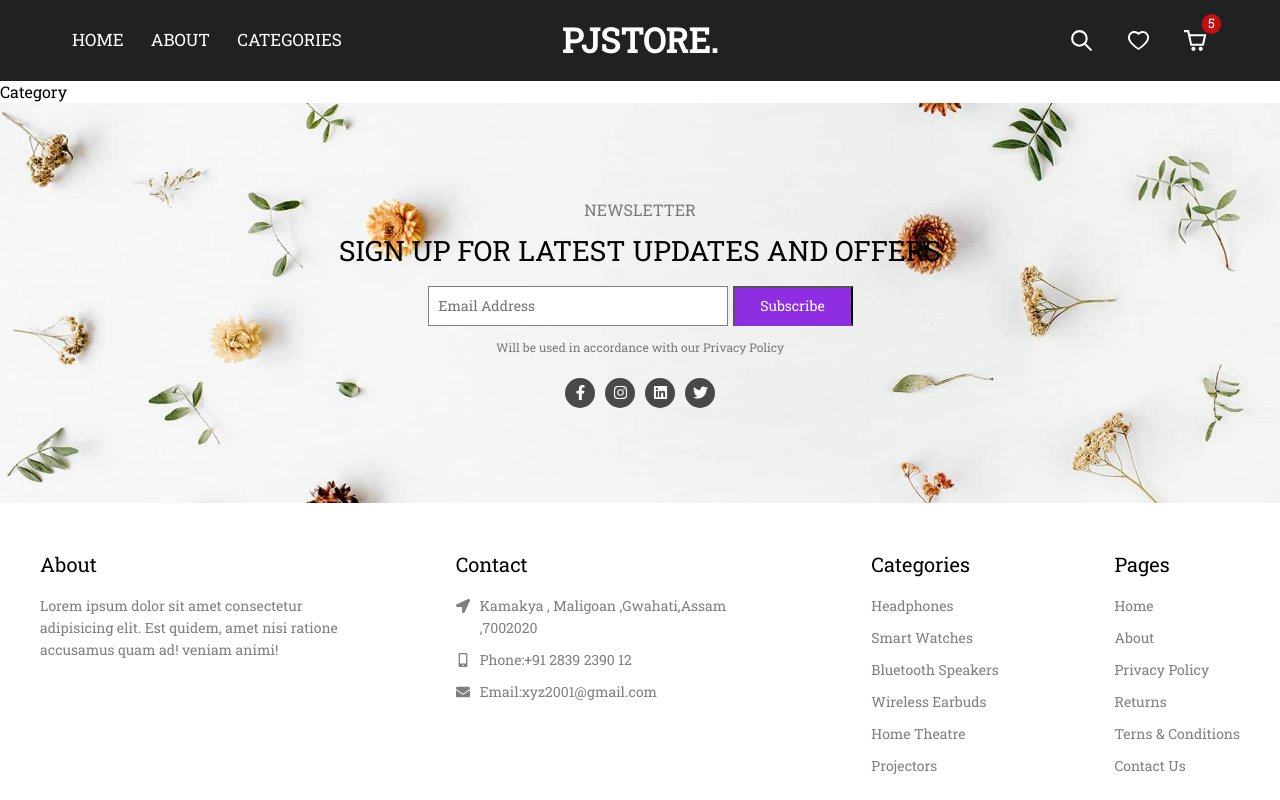
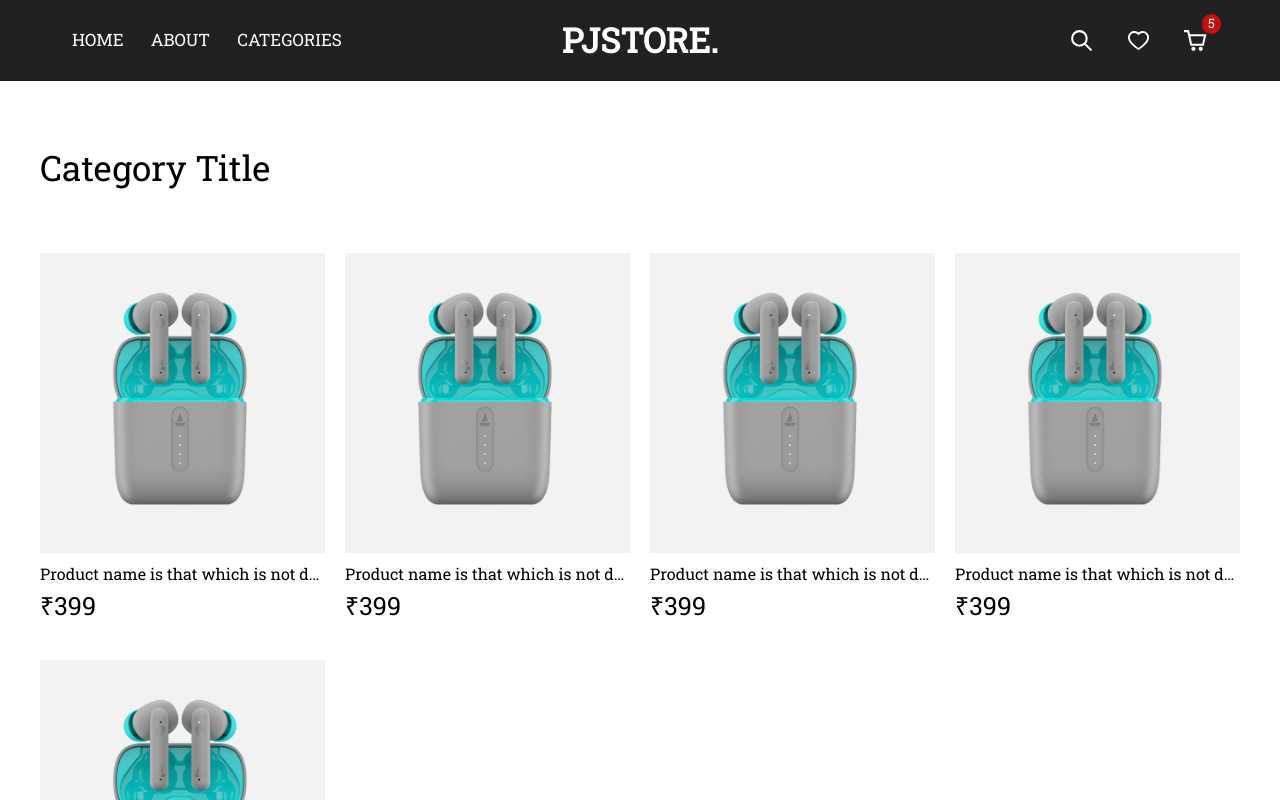
Before and after one commit to PJPhukan/E-Commerce-Shopping-Web, a React (Create React App) app: page /category/1 in a window 1280 px wide. Shown: the top 800 px of the page. Built offline with nearby package versions, Linux system fonts and the light colour scheme; a web font is replaced by a local one.

Commit message:
Product category section completed

```diff
--- a/src/components/Category/Category.jsx
+++ b/src/components/Category/Category.jsx
@@ -1,6 +1,17 @@
 import "./Category.scss";
+import Products from '../Products/Products'
 const Category = () => {
-    return <div>Category</div>;
+    return <div className="category-main-content">
+        <div className="layout">
+            <div className="category-title">
+                Category Title
+            </div>
+            <div className="product-container">
+
+            <Products innerPage={true}/>
+            </div>
+        </div>
+    </div>;
 };
 
 export default Category;
--- a/src/components/Category/Category.scss
+++ b/src/components/Category/Category.scss
@@ -1 +1,34 @@
 @import "../../css-config/mixins.scss";
+
+.category-main-content {
+    margin: 30px 0;
+
+    @include md {
+        margin: 75px 0;
+    }
+
+    .layout {
+        max-width: calc(100% - 20px);
+        margin: 0 auto;
+
+        @include md {
+            max-width: 1200px;
+        }
+
+        .category-title {
+            font-size: 24px;
+
+            @include md {
+                font-size: 35px;
+            }
+        }
+
+        .product-container {
+            margin: 20px 0;
+
+            @include md {
+                margin: 50px 0;
+            }
+        }
+    }
+}
--- a/src/components/Products/Products.jsx
+++ b/src/components/Products/Products.jsx
@@ -1,10 +1,10 @@
 import "./Products.scss";
 import Product from './Product/Product'
-const Products = () => {
+const Products = ({ innerPage }) => {
     return <div className="products-container">
-        <div className="sec-heading">
+        {!innerPage && <div className="sec-heading">
             section heading
-        </div>
+        </div>}
         <div className="products">
             <Product/>
             <Product/>
```
